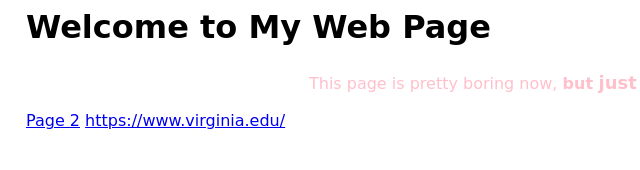
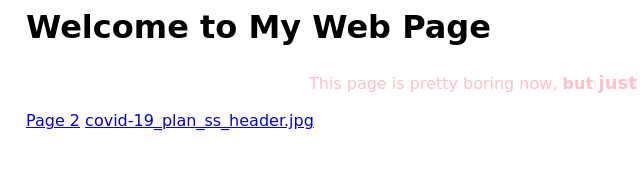
Before and after one commit to eleanorgaudion/_eleanorgaudion_.github.io, a plain HTML site: page index.html in a window 1280 px wide. Shown: the full height of the page, 102-742 px from the left. Drawn offline with Linux system fonts and the light colour scheme.

Commit message:
Update index.html

```diff
--- a/index.html
+++ b/index.html
@@ -12,7 +12,7 @@
   <a href="page2.html">Page 2</a>
 
 
- <a href="URL">https://www.virginia.edu/</a>
+ <a href="URL">covid-19_plan_ss_header.jpg</a>
 
 </body>
 </html>
```
